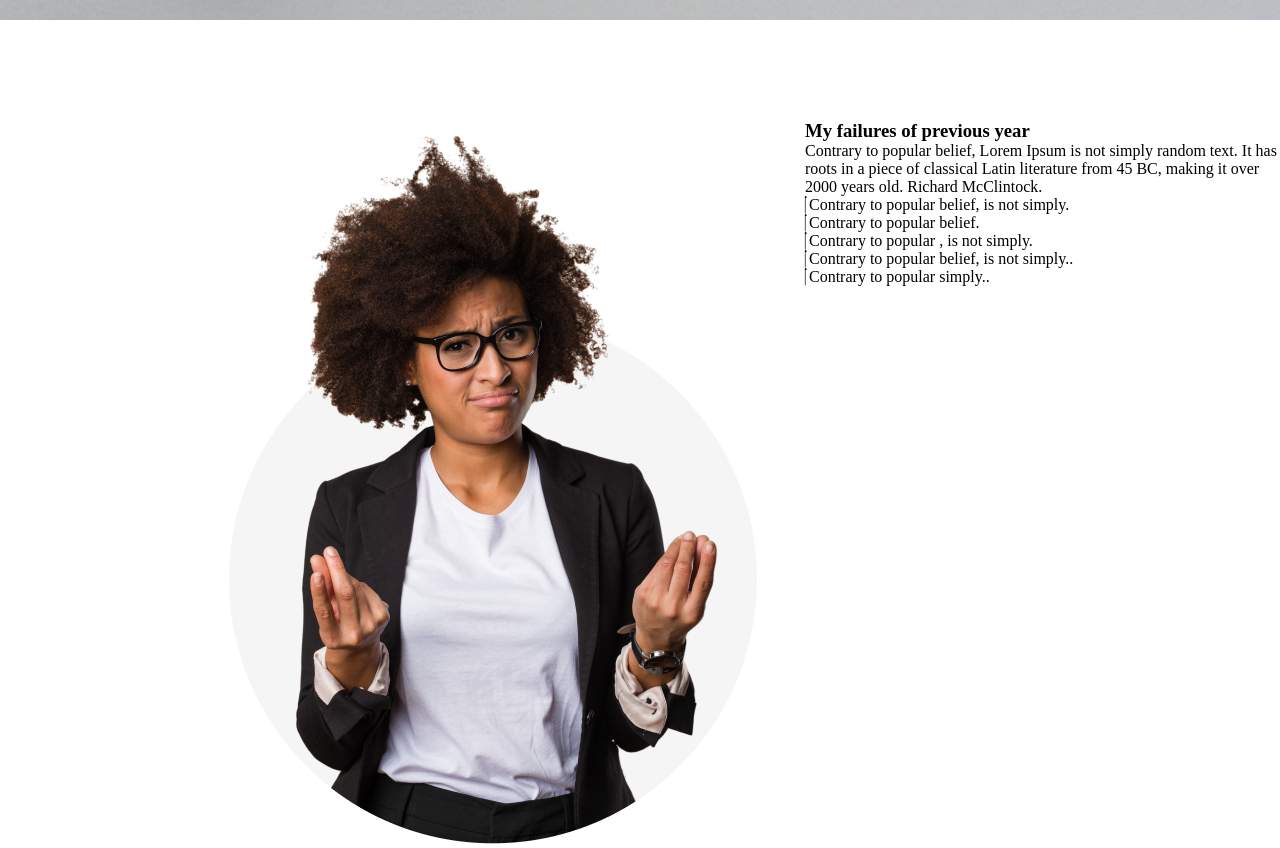
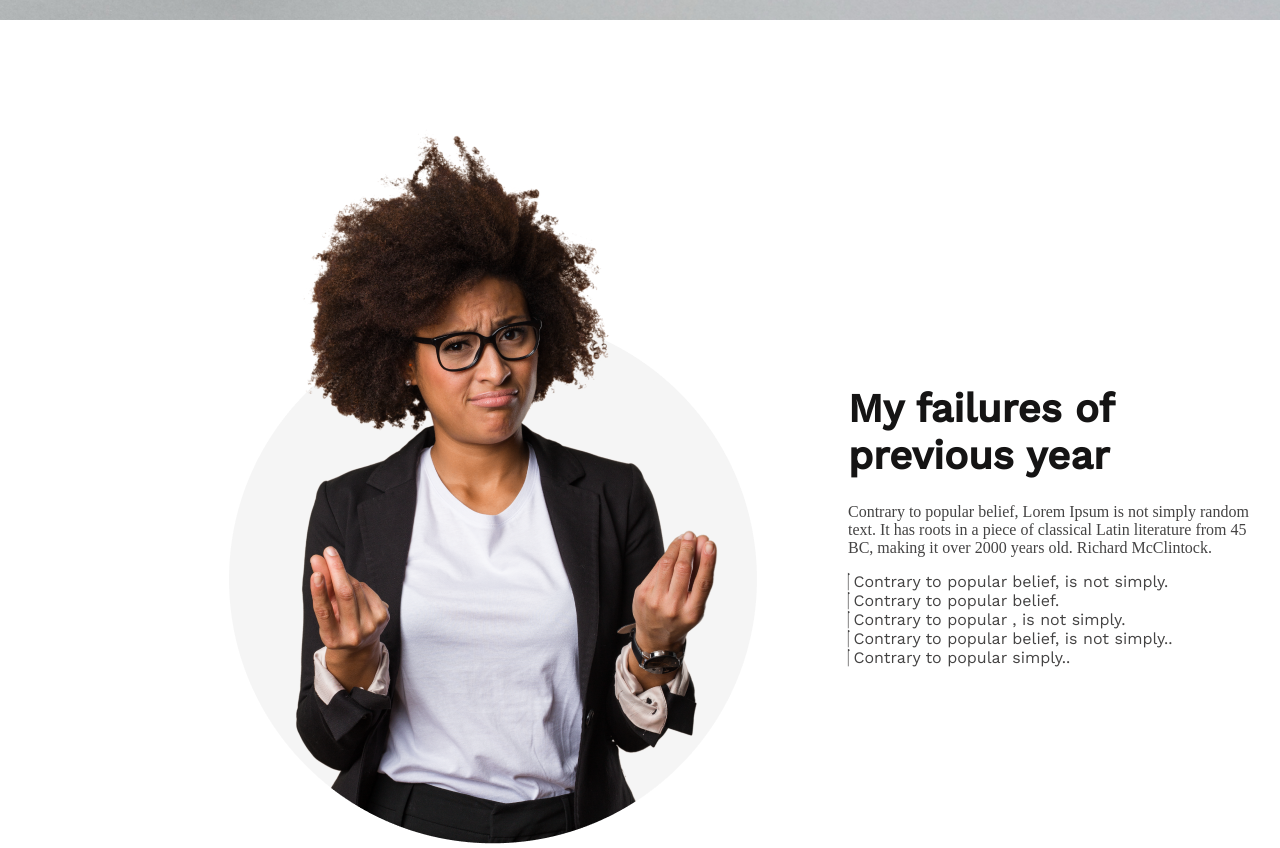
Before and after one commit to Rimon0000/New-year-new-me-1, a plain HTML site: page index.html in a window 1280 px wide. Shown: the part 580-1428 px from the top of the page. Drawn offline with nearby package versions, Linux system fonts and the light colour scheme.

Commit message:
about section added

```diff
--- a/index.html
+++ b/index.html
@@ -25,13 +25,13 @@
         <div class="about-img">
             <img src="./images/person.png" alt="">
         </div>
-        <div>
+        <div class="about-container">
             <h3 class="about-title">My failures of previous year</h3>
             <p class="about-description">Contrary to popular belief, Lorem Ipsum is not simply random text.
             It has roots in a piece of classical Latin literature from 45 BC,
              making it over 2000 years old. Richard McClintock.</p>
 
-             <div class="icons">
+             <div class="about-icons">
                 <div>
                     <p>
                         <i class="fa-light fa-check"></i>
@@ -62,12 +62,12 @@
                         Contrary to popular simply..
                     </p>
                 </div>
-
              </div>
-
-
         </div>
     </section>
 
+    <!-- my plans section -->
+    <section></section>
+
 </body>
 </html>
--- a/styles/style.css
+++ b/styles/style.css
@@ -59,7 +59,7 @@
 /* about section styles  */
 .about{
     display: flex;
-    gap: 30px;
+    gap: 87px;
     position: absolute;
     width: 1072px;
     height: 723.3px;
@@ -67,3 +67,32 @@
     right: 332px;
     top: 700px;
 }
+.about-container{
+    position: absolute;
+    width: 416px;
+    height: 400px;
+    left: 642px;
+    top: 265px;
+}
+.about-title{
+    color: #151414;
+    font-weight: 700;
+    font-size: 40px;
+    font-family: 'Work Sans';
+    line-height: 47px;
+}
+.about-description{
+    font-weight: 400;
+    font-size: 16px;
+    color: #444343;
+    padding-top: 24px;
+}
+.about-icons{
+    font-family: 'Work Sans';
+    font-weight: 400;
+    font-size: 16px;
+    color: #444343;
+    padding-top: 15px;
+}
+
+/* plans section styles  */
```
